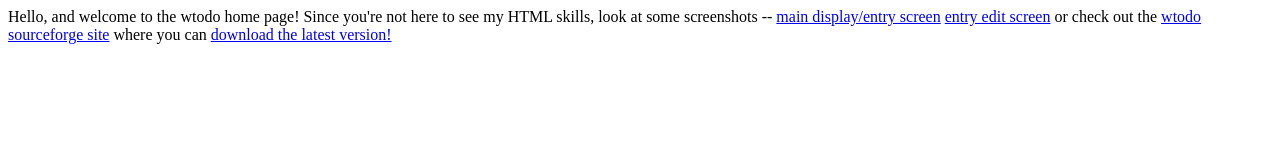
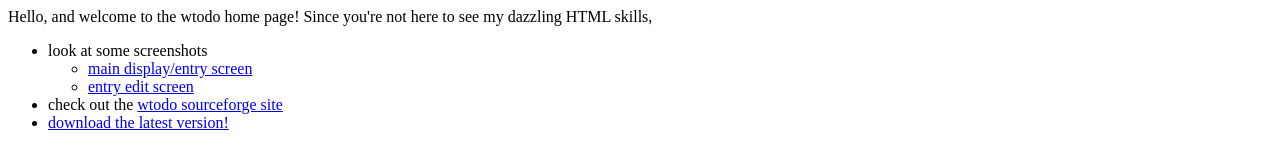
Before and after one commit to jeffschaller/wtodo, a plain HTML site: page index.html in a window 1280 px wide. Drawn offline with Linux system fonts and the light colour scheme.

Commit message:
rearranged

```diff
--- a/index.html
+++ b/index.html
@@ -3,11 +3,15 @@
 </HEAD>
 <BODY>
 Hello, and welcome to the wtodo home page! Since you're not here
-to see my HTML skills, look at some screenshots --
-<A HREF="wt_display.png">main display/entry screen</A>
-<A HREF="wt_edit.png">entry edit screen</A>
-or check out the
+to see my dazzling HTML skills,
+<UL>
+<LI>look at some screenshots
+	<UL>
+	<LI><A HREF="wt_display.png">main display/entry screen</A>
+	<LI><A HREF="wt_edit.png">entry edit screen</A>
+	</UL>
+<LI>check out the
 <A HREF="http://sourceforge.net/projects/wtodo/">wtodo sourceforge site</A>
-where you can
-<A HREF="http://sourceforge.net/project/showfiles.php?group_id=38779">download the latest version!</A>
+<LI><A HREF="http://sourceforge.net/project/showfiles.php?group_id=38779">download the latest version!</A>
+</UL>
 </BODY>
```
